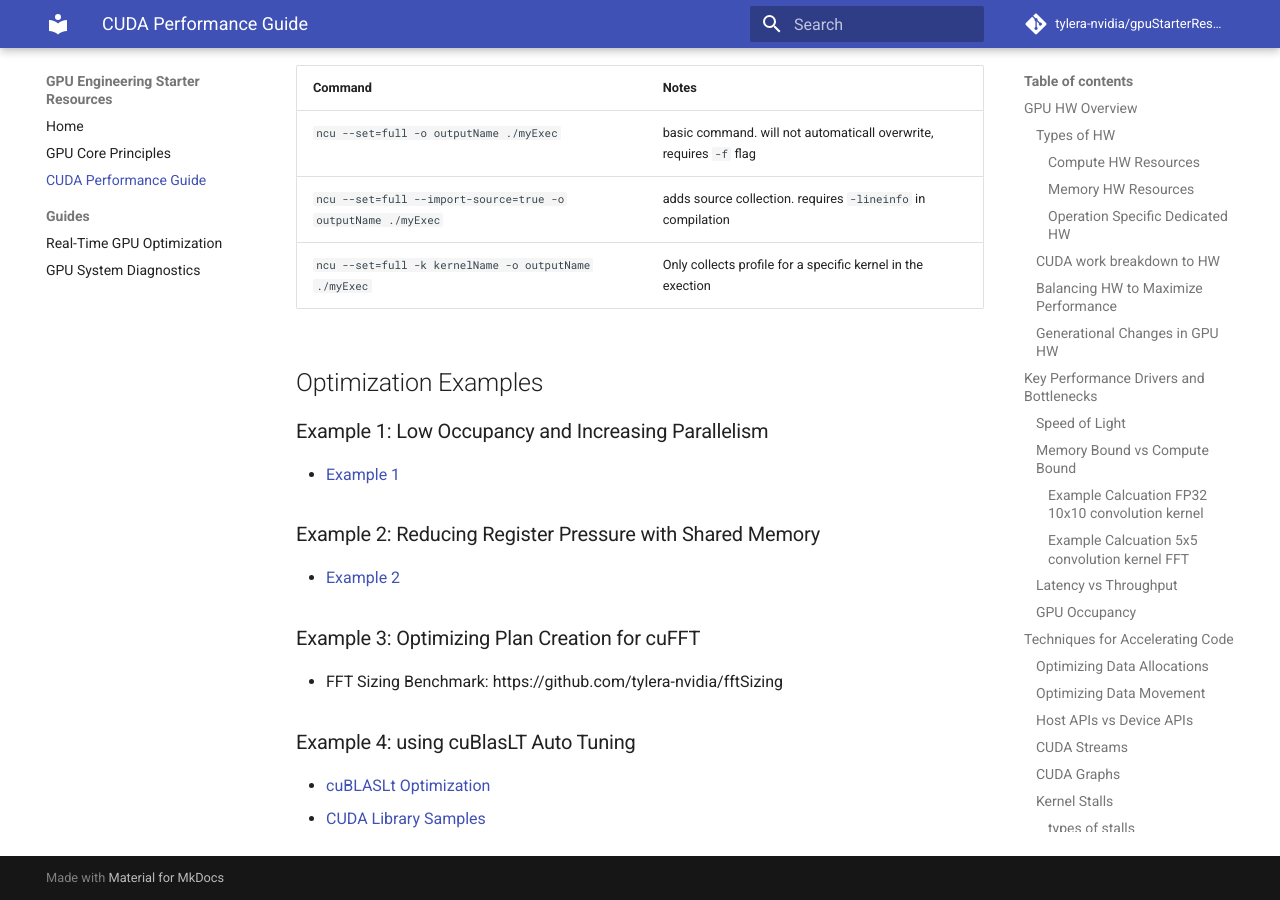
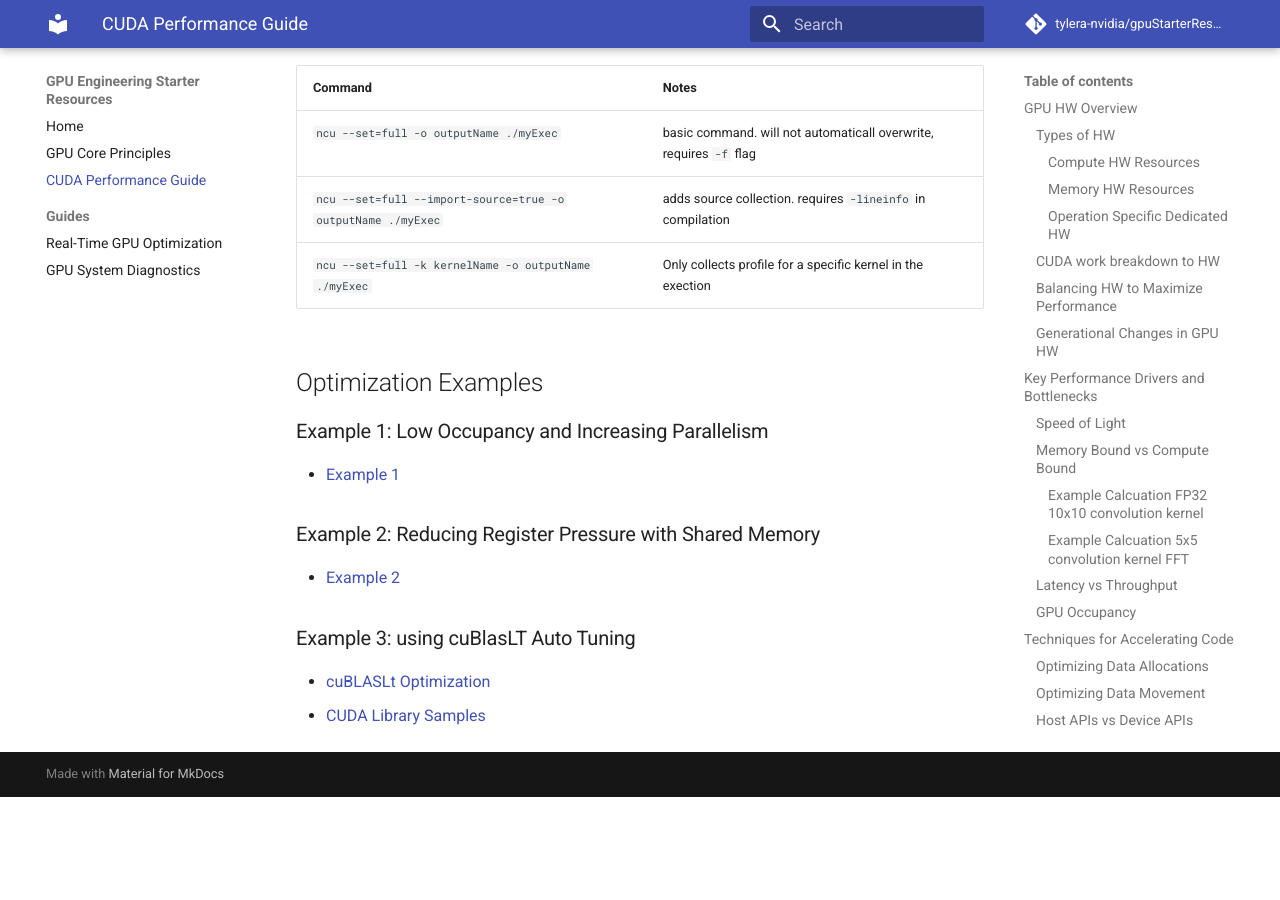
Before and after one commit to tylera-nvidia/gpuStarterResources, an MkDocs documentation site: the page built from docs/cuda-performance-guide.md, in a window 1280 px wide and 900 px high, scrolled down 7154 px. Built offline with MkDocs 1.6.1 and Material for MkDocs 9.7.7, drawn with Linux system fonts in a browser that asks for light colours; comment, search, counter and statistics services are not loaded; after the commit the page ends 7951 px from its top, so only the background shows below that.

Commit message:
removing private repo reference

```diff
--- a/docs/cuda-performance-guide.md
+++ b/docs/cuda-performance-guide.md
@@ -248,10 +248,7 @@
 ### Example 2: Reducing Register Pressure with Shared Memory
 - [Example 2](https://github.com/tylera-nvidia/gpuStarterResources/tree/main/examples/example_2)
 
-### Example 3: Optimizing Plan Creation for cuFFT
-- FFT Sizing Benchmark: https://github.com/tylera-nvidia/fftSizing
-
-### Example 4: using cuBlasLT Auto Tuning
+### Example 3: using cuBlasLT Auto Tuning
 - [cuBLASLt Optimization](https://developer.nvidia.com/blog/introducing-grouped-gemm-apis-in-cublas-and-more-performance-updates/)
 - [CUDA Library Samples](https://github.com/tylera-nvidia/CUDALibrarySamples/tree/master/cuBLASLt/LtSgemmSimpleAutoTuning)
 
```
